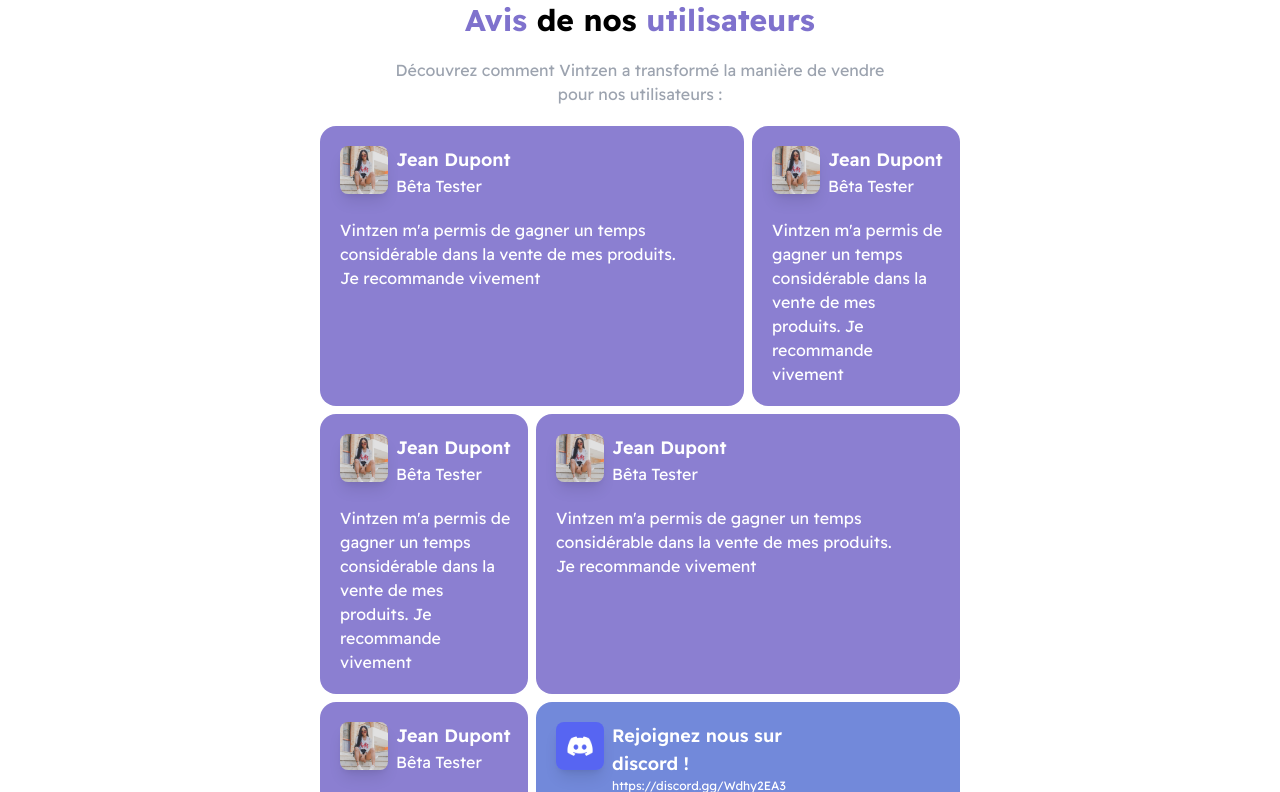
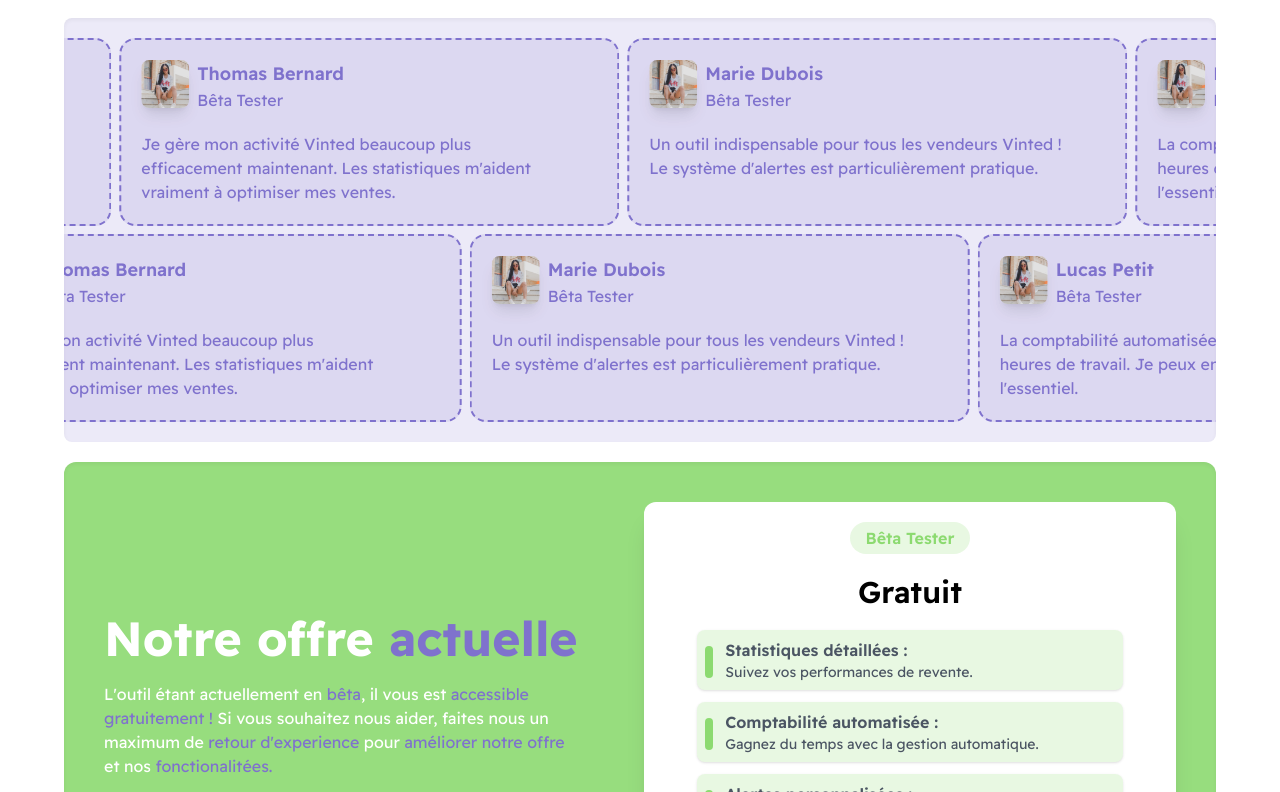
Before and after one commit to Eaulmesse/vintzen_front, a React (Vite) app: page / in a window 1280 px wide. Shown: the part 1648-2440 px from the top of the page. Built offline with nearby package versions, Linux system fonts and the light colour scheme.

Commit message:
add: opinions slider

```diff
--- a/src/components/Opinions/Opinions.jsx
+++ b/src/components/Opinions/Opinions.jsx
@@ -1,69 +1,142 @@
 import React from 'react';
+import { motion } from 'framer-motion';
 import OpinionsCards from './OpinionsCards';
 import clientExemple from '../../assets/images/client-exemple.jpg';
 import DiscordCard from './DiscordCard';
 
 
 const Opinions = () => {
+
+    const opinions = [
+        {name: "Sophie Martin", offerChoosen: "Bêta Tester", opinion: "Grâce à Vintzen, j'ai pu multiplier mes ventes par 3 en seulement quelques semaines. L'interface est intuitive et les fonctionnalités sont vraiment utiles."},
+        {name: "Thomas Bernard", offerChoosen: "Bêta Tester", opinion: "Je gère mon activité Vinted beaucoup plus efficacement maintenant. Les statistiques m'aident vraiment à optimiser mes ventes."},
+        {name: "Marie Dubois", offerChoosen: "Bêta Tester", opinion: "Un outil indispensable pour tous les vendeurs Vinted ! Le système d'alertes est particulièrement pratique."},
+        {name: "Lucas Petit", offerChoosen: "Bêta Tester", opinion: "La comptabilité automatisée m'a fait gagner des heures de travail. Je peux enfin me concentrer sur l'essentiel."},
+        {name: "Emma Leroy", offerChoosen: "Bêta Tester", opinion: "Excellente application qui répond parfaitement aux besoins des vendeurs. Le support est très réactif."}
+    ]
+
     return (
-        <div  id='opinions' className='w-custom md:w-[50%] readex-pro py-10 m-auto'>
+        <>
+            <h1 className='text-3xl font-bold text-center text-custom-purple'>De nombreux vendeurs soutiennent déjà Vintzen !</h1>
 
-            <h1 className='text-3xl font-bold text-center'><span className='text-custom-purple'>Avis</span> de nos <span className='text-custom-purple'>utilisateurs</span></h1>
-            <p className='text-gray-400 text-center mt-5 w-[80%] m-auto'>Découvrez comment Vintzen a transformé la manière de vendre pour nos utilisateurs :</p>
-
-            <div className='grid grid-cols-1 lg:grid-cols-12 gap-2 mt-5'>
-
-                <OpinionsCards
-                    thumbnail={clientExemple}
-                    name={"Jean Dupont"}
-                    offerChoosen={"Bêta Tester"}
-                    opinion={"Vintzen m'a permis de gagner un temps considérable dans la vente de mes produits. Je recommande vivement"}
-                    width={"col-span-12 lg:col-span-8"}
-                />
-
-                <OpinionsCards
-                    thumbnail={clientExemple}
-                    name={"Jean Dupont"}
-                    offerChoosen={"Bêta Tester"}
-                    opinion={"Vintzen m'a permis de gagner un temps considérable dans la vente de mes produits. Je recommande vivement"}
-                    width={"col-span-12 lg:col-span-4"}
-                />
+            <div className='my-5 w-custom m-auto bg-custom-purple/15 rounded-lg p-5 shadow-inner overflow-hidden'>
+                <motion.div
+                    className='flex gap-2'
+                    animate={{
+                        x: [0, -1500],
+                    }}
+                    transition={{
+                        duration: 20,
+                        repeat: Infinity,
+                        ease: "linear",
+                        repeatType: "loop"
+                    }}
+                    whileHover={{
+                        animationPlayState: "paused"
+                    }}
+                >
+                    {[...opinions, ...opinions].map((opinion, index) => (
+                        <OpinionsCards
+                            key={index}
+                            thumbnail={clientExemple}
+                            name={opinion.name}
+                            offerChoosen={opinion.offerChoosen}
+                            opinion={opinion.opinion}
+                        />
+                    ))}
 
 
-                <OpinionsCards
-                    thumbnail={clientExemple}
-                    name={"Jean Dupont"}
-                    offerChoosen={"Bêta Tester"}
-                    opinion={"Vintzen m'a permis de gagner un temps considérable dans la vente de mes produits. Je recommande vivement"}
-                    width={"col-span-12 lg:col-span-4"}
-                />
+                </motion.div>
 
-                <OpinionsCards
-                    thumbnail={clientExemple}
-                    name={"Jean Dupont"}
-                    offerChoosen={"Bêta Tester"}
-                    opinion={"Vintzen m'a permis de gagner un temps considérable dans la vente de mes produits. Je recommande vivement"}
-                    width={"col-span-12 lg:col-span-8"}
-                />
+                <motion.div
+                    className='flex gap-2 mt-2'
+                    animate={{
+                        x: [0, -1500],
+                    }}
+                    transition={{
+                        duration: 15,
+                        repeat: Infinity,
+                        ease: "linear",
+                        repeatType: "loop"
+                    }}
 
-                <OpinionsCards
-                    thumbnail={clientExemple}
-                    name={"Jean Dupont"}
-                    offerChoosen={"Bêta Tester"}
-                    opinion={"Vintzen m'a permis de gagner un temps considérable dans la vente de mes produits. Je recommande vivement"}
-                    width={"col-span-12 lg:col-span-4"}
-                />
+                >
+                    {[...opinions, ...opinions].map((opinion, index) => (
+                        <OpinionsCards
+                            key={index}
+                            thumbnail={clientExemple}
+                            name={opinion.name}
+                            offerChoosen={opinion.offerChoosen}
+                            opinion={opinion.opinion}
+                        />
+                    ))}
 
-                <DiscordCard
-                    thumbnail={clientExemple}
-                    title={"Rejoignez nous sur discord !"}
-                    link={"https://discord.gg/Wdhy2EA3"}
-                    text={"Soyez le prochain à nous donner votre avis !"}
-                    width={"col-span-12 lg:col-span-8"}
-                />
+
+                </motion.div>
             </div>
-        </div>
-    );
+
+        </>
+
+    )
+    // return (
+    //     <div  id='opinions' className='w-custom md:w-[50%] readex-pro py-10 m-auto'>
+
+    //         <h1 className='text-3xl font-bold text-center'><span className='text-custom-purple'>Avis</span> de nos <span className='text-custom-purple'>utilisateurs</span></h1>
+    //         <p className='text-gray-400 text-center mt-5 w-[80%] m-auto'>Découvrez comment Vintzen a transformé la manière de vendre pour nos utilisateurs :</p>
+
+    //         <div className='grid grid-cols-1 lg:grid-cols-12 gap-2 mt-5'>
+
+    //             <OpinionsCards
+    //                 thumbnail={clientExemple}
+    //                 name={"Jean Dupont"}
+    //                 offerChoosen={"Bêta Tester"}
+    //                 opinion={"Vintzen m'a permis de gagner un temps considérable dans la vente de mes produits. Je recommande vivement"}
+    //                 width={"col-span-12 lg:col-span-8"}
+    //             />
+
+    //             <OpinionsCards
+    //                 thumbnail={clientExemple}
+    //                 name={"Jean Dupont"}
+    //                 offerChoosen={"Bêta Tester"}
+    //                 opinion={"Vintzen m'a permis de gagner un temps considérable dans la vente de mes produits. Je recommande vivement"}
+    //                 width={"col-span-12 lg:col-span-4"}
+    //             />
+
+
+    //             <OpinionsCards
+    //                 thumbnail={clientExemple}
+    //                 name={"Jean Dupont"}
+    //                 offerChoosen={"Bêta Tester"}
+    //                 opinion={"Vintzen m'a permis de gagner un temps considérable dans la vente de mes produits. Je recommande vivement"}
+    //                 width={"col-span-12 lg:col-span-4"}
+    //             />
+
+    //             <OpinionsCards
+    //                 thumbnail={clientExemple}
+    //                 name={"Jean Dupont"}
+    //                 offerChoosen={"Bêta Tester"}
+    //                 opinion={"Vintzen m'a permis de gagner un temps considérable dans la vente de mes produits. Je recommande vivement"}
+    //                 width={"col-span-12 lg:col-span-8"}
+    //             />
+
+    //             <OpinionsCards
+    //                 thumbnail={clientExemple}
+    //                 name={"Jean Dupont"}
+    //                 offerChoosen={"Bêta Tester"}
+    //                 opinion={"Vintzen m'a permis de gagner un temps considérable dans la vente de mes produits. Je recommande vivement"}
+    //                 width={"col-span-12 lg:col-span-4"}
+    //             />
+
+    //             <DiscordCard
+    //                 thumbnail={clientExemple}
+    //                 title={"Rejoignez nous sur discord !"}
+    //                 link={"https://discord.gg/Wdhy2EA3"}
+    //                 text={"Soyez le prochain à nous donner votre avis !"}
+    //                 width={"col-span-12 lg:col-span-8"}
+    //             />
+    //         </div>
+    //     </div>
+
 };
 
 export default Opinions;
--- a/src/components/Opinions/OpinionsCards.jsx
+++ b/src/components/Opinions/OpinionsCards.jsx
@@ -2,11 +2,11 @@ import React from 'react';
 import { motion } from "motion/react"
 
 
-const OpinionsCards = ({ thumbnail, name, offerChoosen, opinion, width}) => {
+const OpinionsCards = ({ thumbnail, name, offerChoosen, opinion }) => {
     return (
-        <div className={`bg-custom-purple/90 rounded-2xl readex-pro text-white py-5 ${width} h-full shadow-custom`}>
+        <div className="bg-custom-purple-secondary/40 border-2 border-dashed border-custom-purple rounded-2xl readex-pro text-white py-5 w-[500px] flex-shrink-0 shadow-custom">
 
-            <div className='w-5/6 ml-5 flex space-x-2'>
+            <div className='ml-5 flex space-x-2 text-custom-purple'>
                 <img src={thumbnail} className='w-12 h-12 object-cover rounded-lg shadow-lg'/>
                 <div>
                     <p className='text-lg font-semibold'>{name}</p>
@@ -16,7 +16,7 @@ const OpinionsCards = ({ thumbnail, name, offerChoosen, opinion, width}) => {
 
             </div>
 
-           <p className='w-5/6 ml-5 mt-5'>{opinion}</p>
+           <p className='w-5/6 ml-5 mt-5 text-custom-purple'>{opinion}</p>
 
         </div>
     );
```
